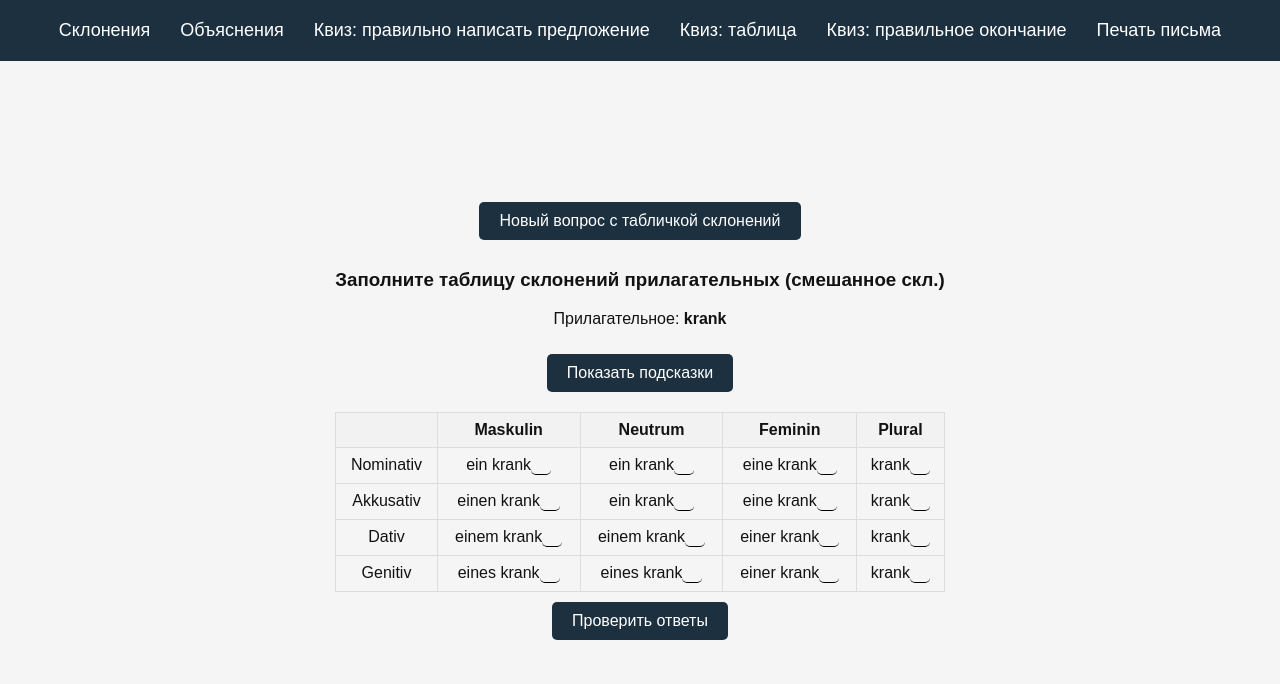
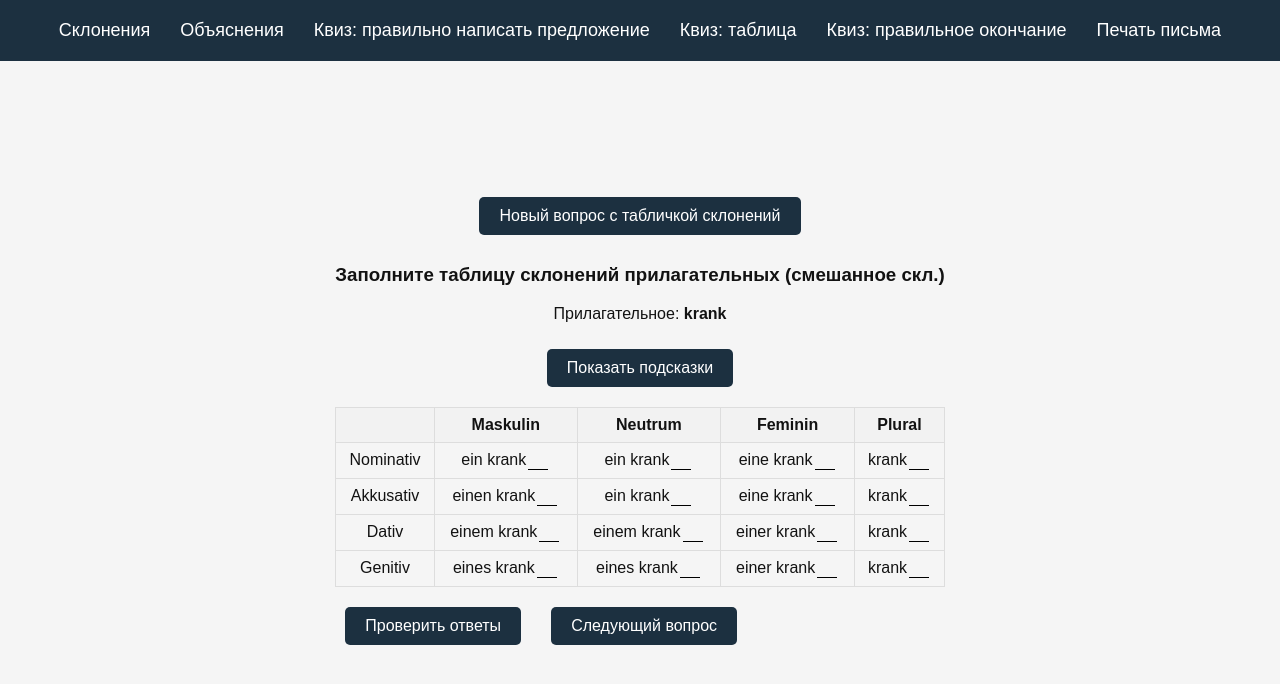
Before and after one commit to runasharp/german, a React (Create React App) app: page /adjective-declension-quiz in a window 1280 px wide. Both pictures are taken after a click on the button "Новый вопрос с табличкой склонений". Shown: the top 684 px of the page. Built offline with nearby package versions, Linux system fonts and the light colour scheme.

Commit message:
Update AdjectiveDeclensionQuiz.js

```diff
--- a/src/components/AdjectiveDeclensionQuiz.js
+++ b/src/components/AdjectiveDeclensionQuiz.js
@@ -51,7 +51,7 @@ const AdjectiveDeclensionQuiz = () => {
   };
 
   return (
-    <div>
+    <div className="adjective-declension-quiz">
       <button onClick={startQuiz}>Новый вопрос с табличкой склонений</button>
       {currentDeclension && currentAdjective && (
         <div>
@@ -95,20 +95,17 @@ const AdjectiveDeclensionQuiz = () => {
                           placeholder={showHints ? item.correct : ''}
                           style={{
                             width: '20px',
-                            color:
-                              item.userInput === ''
-                                ? 'grey'
-                                : showResults && item.isChecked
-                                ? item.isCorrect
-                                  ? 'green'
-                                  : 'red'
-                                : 'black',
+                            color: item.userInput === '' ? 'grey' : showResults && item.isChecked ? (item.isCorrect ? 'green' : 'red') : 'black',
                             border: 'none',
                             borderBottom: '1px solid black',
-                            margin: '0',
+                            borderTop: 'none',
+                            borderLeft: 'none',
+                            borderRight: 'none',
+                            borderRadius: '0',
+                            margin: '0 2px',
                             padding: '0',
                             fontSize: 'inherit',
-                            outline: 'none',
+                            outline: 'none'
                           }}
                         />
                       </td>
@@ -118,14 +115,13 @@ const AdjectiveDeclensionQuiz = () => {
               ))}
             </tbody>
           </table>
-          <button
-            onClick={() => {
+          <div style={{ display: 'flex', gap: '10px', marginTop: '10px' }}>
+            <button onClick={() => {
               const updatedTable = checkAnswers(quizTable, setResult, setShowResults);
               setQuizTable(updatedTable);
-            }}
-          >
-            Проверить ответы
-          </button>
+            }}>Проверить ответы</button>
+            <button onClick={startQuiz}>Следующий вопрос</button>
+          </div>
           {result && <p>{result}</p>}
         </div>
       )}
```
